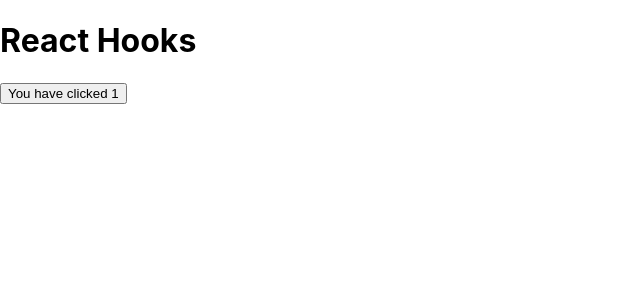
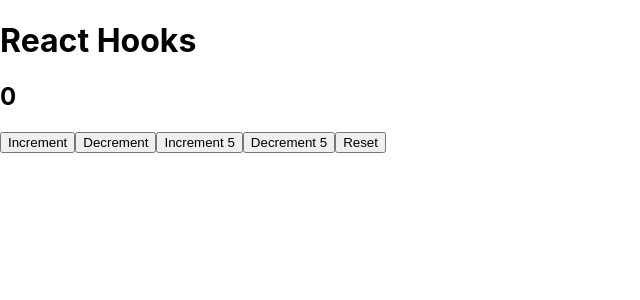
Before and after one commit to kavita01sharma/Hooks, a React (Create React App) app: page / in a window 1280 px wide. Shown: the top 300 px of the page, without its empty margins (0-640 px from the left). Built offline with nearby package versions, Linux system fonts and the light colour scheme.

Commit message:
reduce-multi

```diff
--- a/src/App.js
+++ b/src/App.js
@@ -1,11 +1,13 @@
 import './App.css';
 import Pracone from './Pracone';
+import Reduce2 from './Reduce2';
 
 function App() {
   return (
     <>
     <h1>React Hooks</h1>
-    <Pracone/>
+    {/* <Pracone/> */}
+    <Reduce2/>
     </>
   );
 }
--- /dev/null
+++ b/src/Reduce2.js
@@ -0,0 +1,32 @@
+import React, { useReducer } from 'react';
+
+let intialState={
+    firstcounter:0
+}
+let reducer=(currentState,action)=>{
+    switch(action.type){
+        case "increment":
+            return {firstcounter:currentState.firstcounter + action.value}
+        case "decrement":
+            return {firstcounter:currentState.firstcounter - action.value}
+        case "reset":
+            return intialState
+
+        default:
+            return  currentState
+    }
+}
+const Reduce2=()=>{
+    let [count,dispatch]=useReducer(reducer,intialState);
+    return(
+        <>
+            <h2>{count.firstcounter}</h2>
+            <button onClick={()=> dispatch({type:"increment", value:1})}>Increment</button>
+            <button onClick={()=> dispatch({type:"decrement",value:1})}>Decrement</button>
+            <button onClick={()=> dispatch({type:"increment", value:5})}>Increment 5</button>
+            <button onClick={()=> dispatch({type:"decrement",value:5})}>Decrement 5</button>
+            <button onClick={()=> dispatch({type:"reset"})}>Reset</button>
+        </>
+    )
+}
+export default Reduce2;
```
